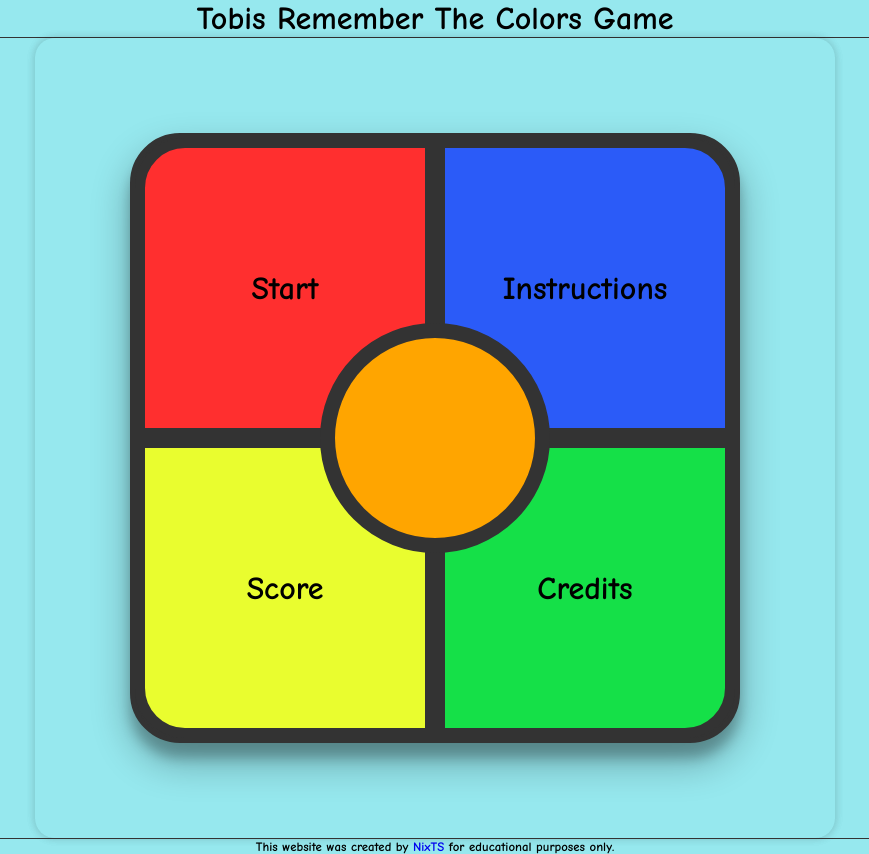
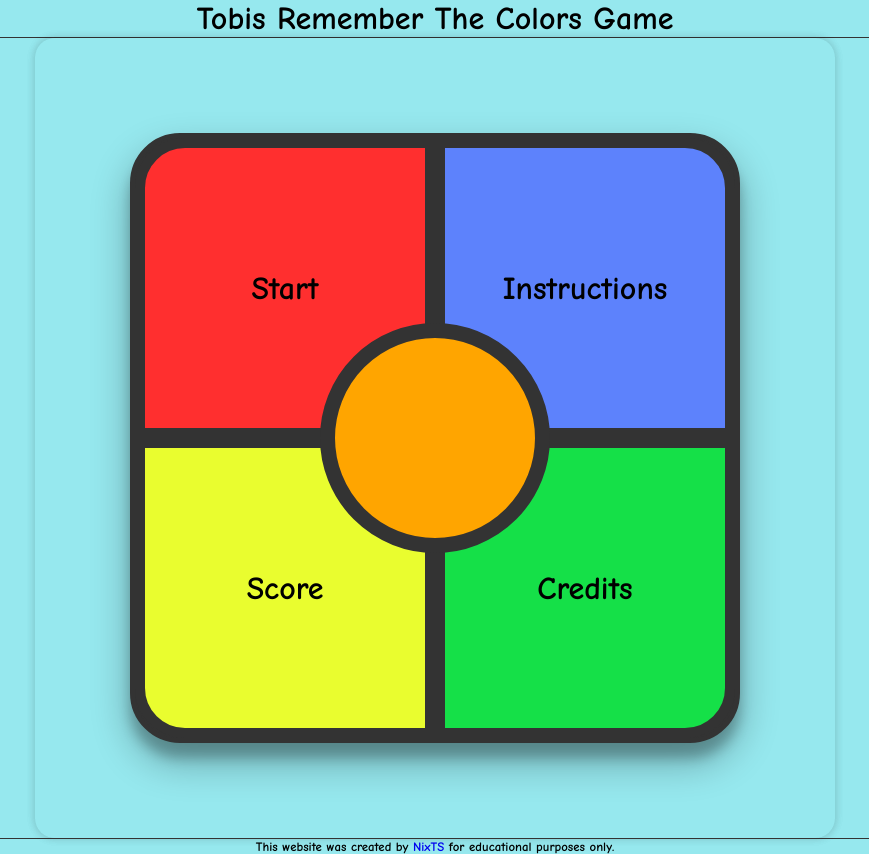
Before and after one commit to NixTS/remember-the-colors, a plain HTML site: page index.html in a window 1280 px wide. Shown: the whole page, without its empty margins (205-1074 px from the left). Drawn offline with Linux system fonts and the light colour scheme.

Commit message:
Fix blue button color for better contrast

```diff
--- a/assets/css/style.css
+++ b/assets/css/style.css
@@ -7,7 +7,7 @@
 :root {
     --main-contrast: rgb(150, 232, 238);
     --red: rgb(255, 47, 47);
-    --blue: rgb(43, 91, 248);
+    --blue: rgb(93, 130, 252);
     --yellow: rgb(233, 253, 47);
     --green: rgb(21, 224, 72);
     --borders: rgba(51, 51, 51, 1);
```
